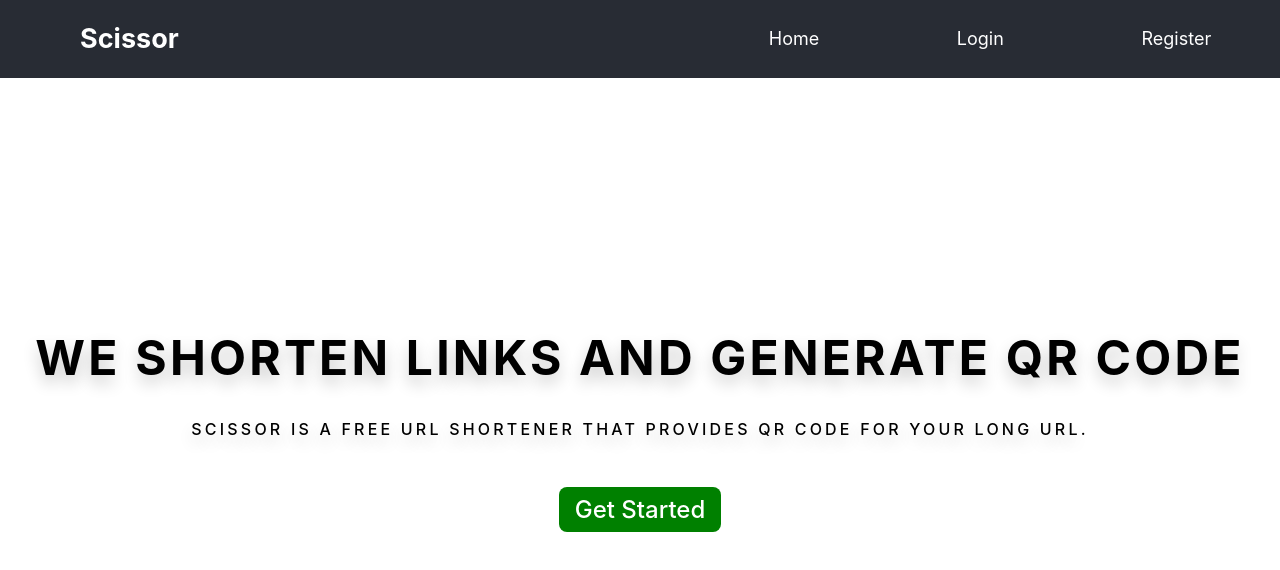
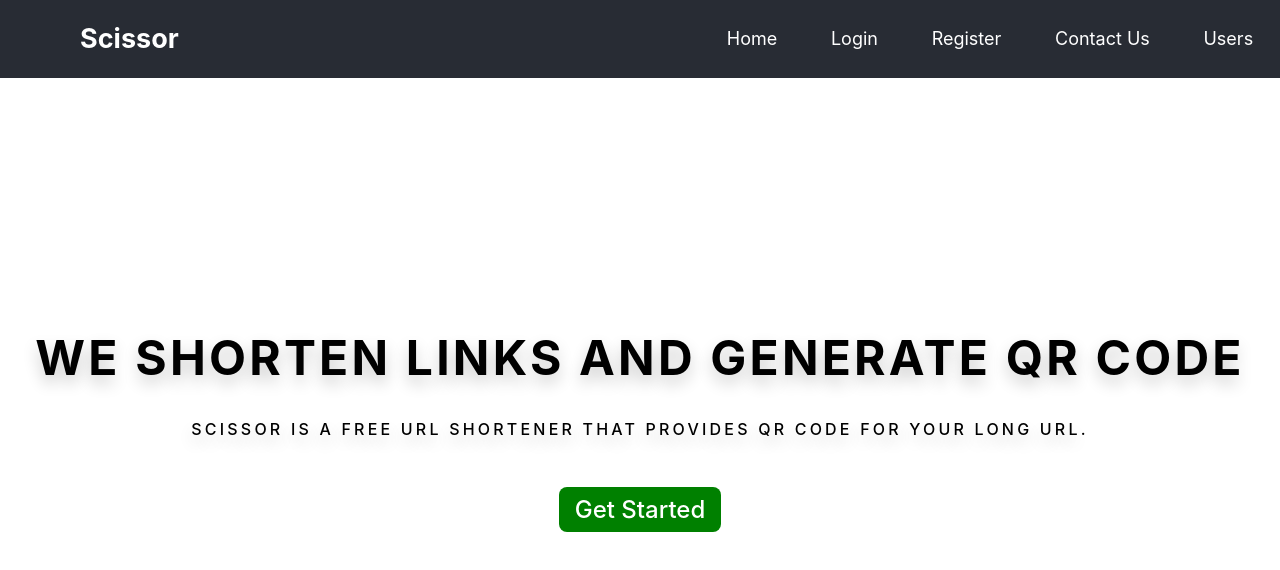
Before and after one commit to engrmarkk/Scissor_frontend, a React (Create React App) app in the folder scissor/: page / in a window 1280 px wide. Shown: the top 570 px of the page. Built offline with nearby package versions, Linux system fonts and the light colour scheme.

Commit message:
logout link

```diff
--- a/scissor/src/Home.js
+++ b/scissor/src/Home.js
@@ -3,12 +3,13 @@ import React from "react";
 // different end points.
 import { Link } from "react-router-dom";
 // import Write from "./write";
+import { logout } from "./logout";
 
 
 
 
 
-const Home = () => {
+const Home = ({isLoggedIn}) => {
 return (
 	<div>
         <header className="App-header">
@@ -20,14 +21,30 @@ return (
 		{/* Endpoint to route to Home component */}
 		<Link to="/">Home</Link>
 		</li>
+
+        {!isLoggedIn &&
+        <>
 		<li>
-		{/* Endpoint to route to About component */}
+		{/* Endpoint to route to Login component */}
 		<Link to="/login">Login</Link>
 		</li>
 		<li>
-		{/* Endpoint to route to Contact Us component */}
+		{/* Endpoint to route to Register component */}
 		<Link to="/register">Register</Link>
 		</li>
+        <li>
+		{/* Endpoint to route to Register component */}
+		<Link to="/register">Contact Us</Link>
+		</li> </>}
+        <li>
+		{/* Endpoint to route to Register component */}
+		<Link to="/users">Users</Link>
+		</li>
+        {isLoggedIn &&
+        <li>
+		{/* Endpoint to route to Register component */}
+		<Link to="#" onClick={() => {logout()}}>Logout</Link>
+		</li> }
 	</ul>
         </nav>
         </header>
```
